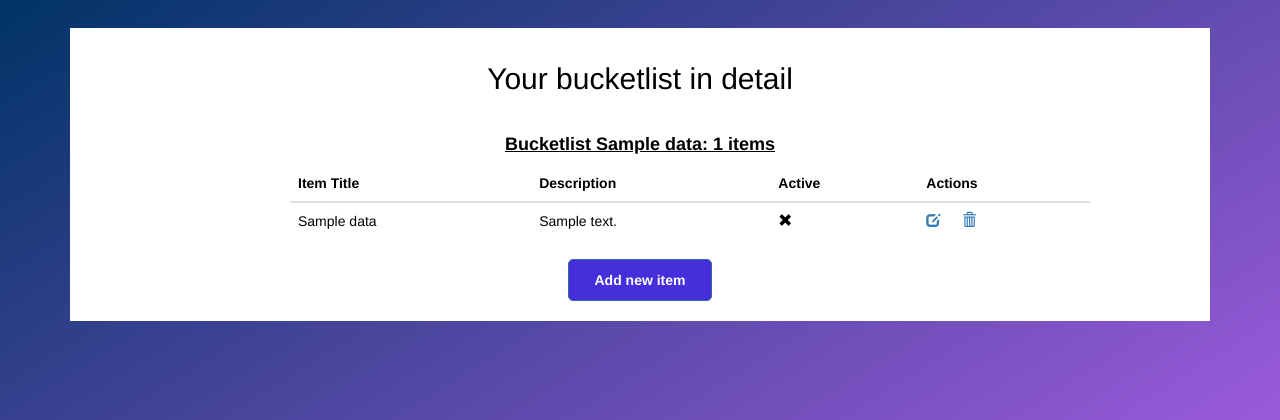
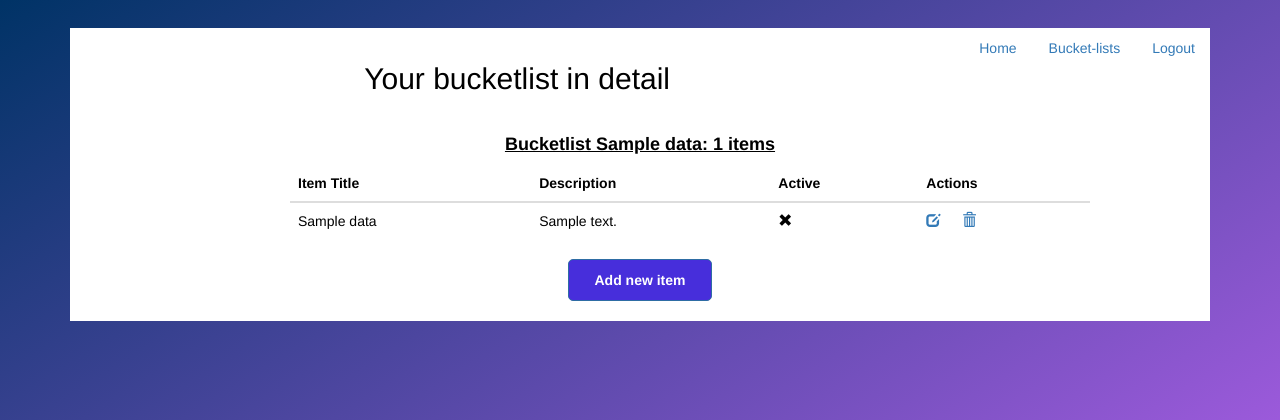
Before and after one commit to borenho/flask-bucketlist, a Python web app: template this_app/templates/show_items.html in a window 1280 px wide. Shown: the top 420 px of the page. Run offline with Jinja, Linux system fonts and the light colour scheme; the template is opened without the code that fills it: most values are stand-ins (such as "Sample title", 1, 10 or a date in 2020); form fields are guessed from the names that the template uses; some libraries are stand-ins or nearby versions.

Commit message:
Add navigation links to dashboard

```diff
--- a/this_app/templates/show_items.html
+++ b/this_app/templates/show_items.html
@@ -4,6 +4,14 @@
 
 <div class="container">
     <div class="bucketlist">
+        <nav>
+            <ul class="nav nav-pills pull-right">
+                <li role="presentation"><a href="/">Home</a></li>
+                <li role="presentation"><a href="{{ url_for('show_bucketlists') }}">Bucket-lists</a></li>
+                <li role="presentation"><a href="/logout">Logout</a></li>
+            </ul>
+        </nav>
+
         <div class="content">
             <h2>Your bucketlist in detail</h2></br>
 
```
Also changed, not shown: this_app/templates/show_bucketlists.html (+7 -0 lines).
